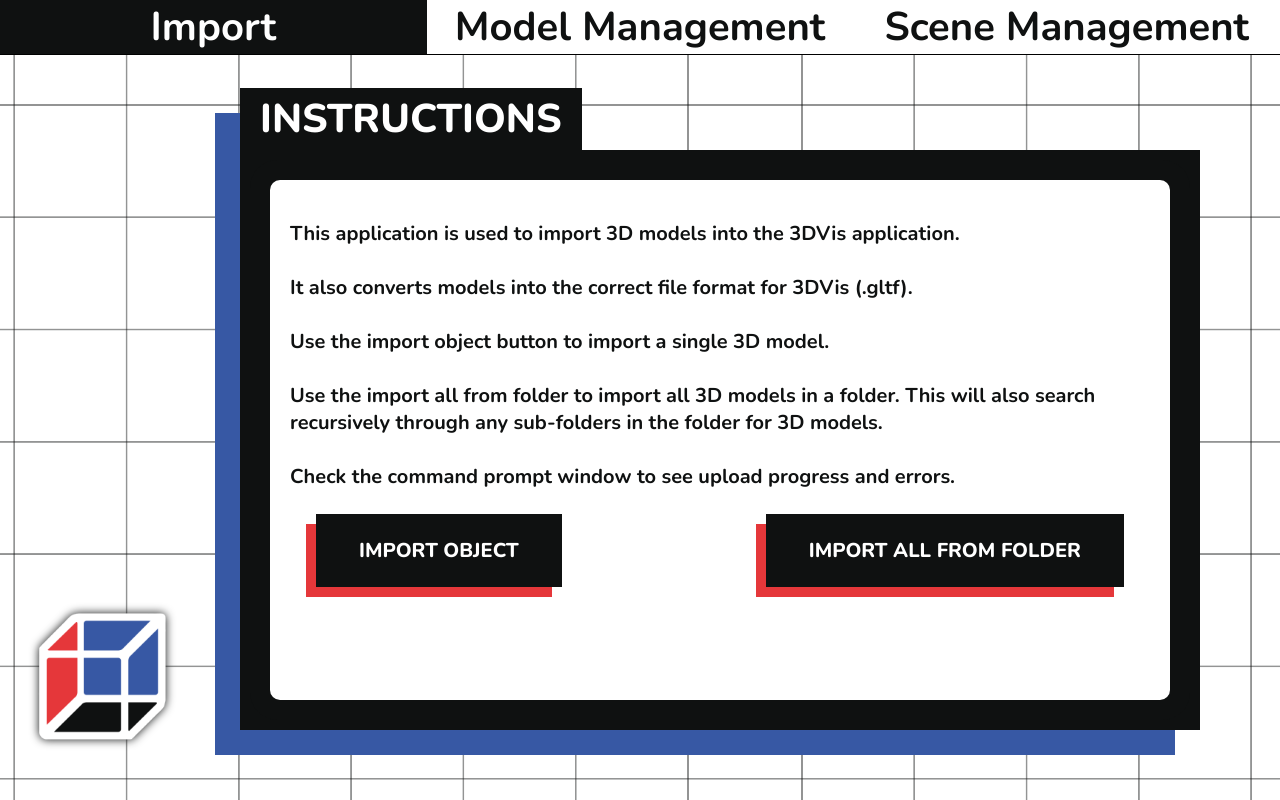
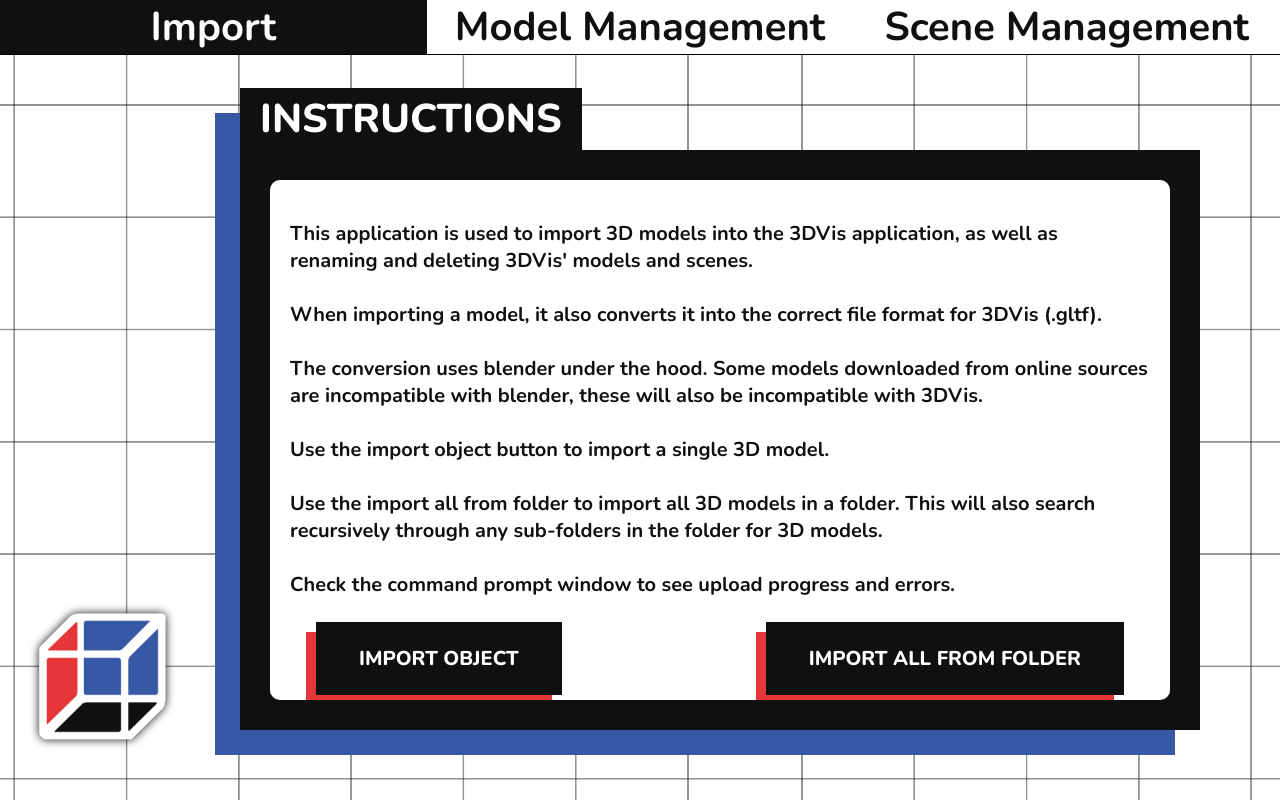
Before and after one commit to HoboJoe2/3DVisCompanion, a Flask app: page / in a window 1280 px wide. Run offline with Flask 3, Linux system fonts and the light colour scheme; parts of the project's set-up code (start-up, migrations or seed data) failed here and were passed over; some libraries are stand-ins or nearby versions.

Commit message:
update instructions

```diff
--- a/src/templates/index.html
+++ b/src/templates/index.html
@@ -27,9 +27,11 @@
                         <h1>INSTRUCTIONS</h1>
                         <div class="inner">
                             <p>
-                                This application is used to import 3D models into the 3DVis application.
+                                This application is used to import 3D models into the 3DVis application, as well as renaming and deleting 3DVis' models and scenes.
                                 <br><br>
-                                It also converts models into the correct file format for 3DVis (.gltf).
+                                When importing a model, it also converts it into the correct file format for 3DVis (.gltf).
+                                <br><br>
+                                The conversion uses blender under the hood. Some models downloaded from online sources are incompatible with blender, these will also be incompatible with 3DVis.
                                 <br><br>
                                 Use the import object button to import a single 3D model.
                                 <br><br>
```
